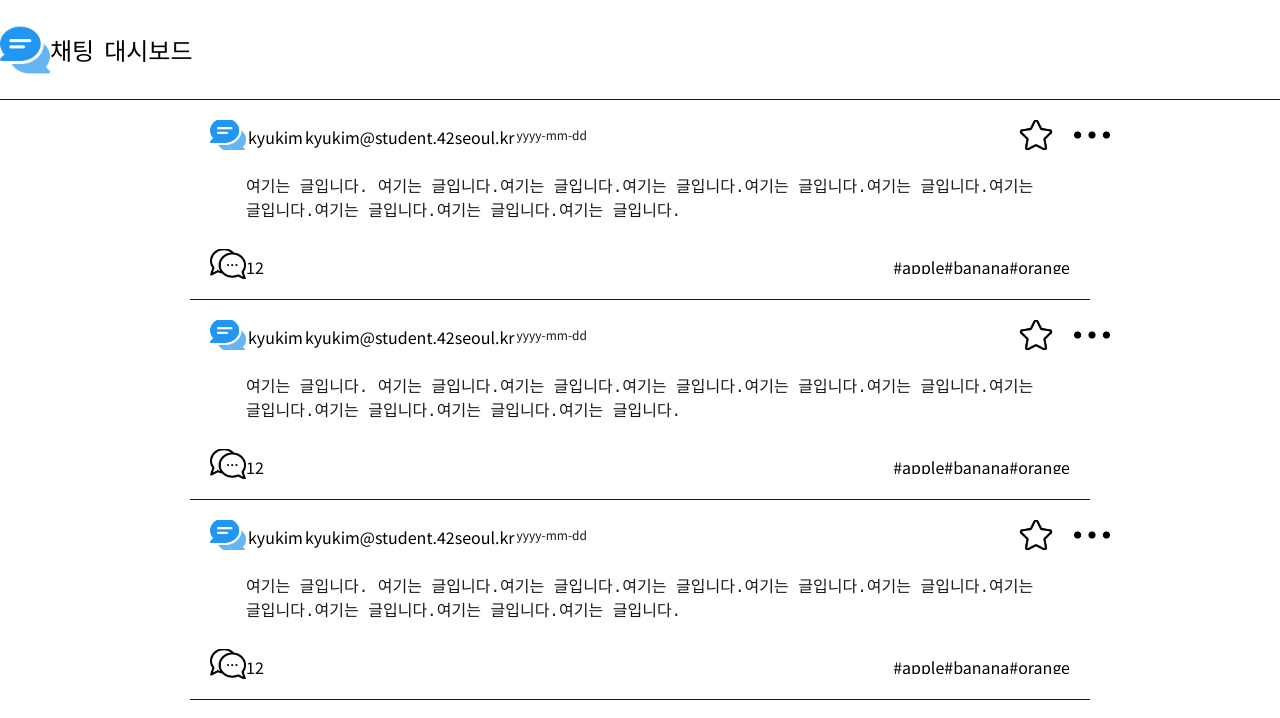
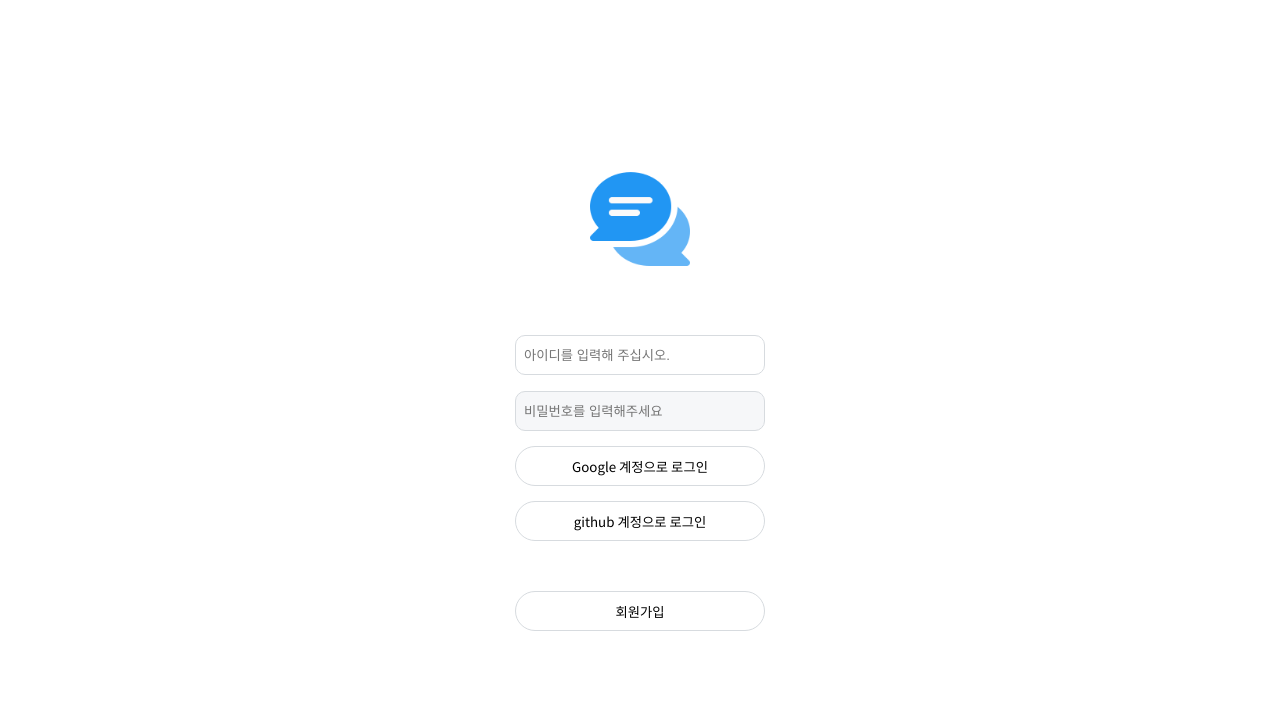
Before and after one commit to kyukim42seoul/SmallTwitter, a React (Vite) app: page / in a window 1280 px wide. Before the commit this address led to /thread. Shown: the top 718 px of the page. Built offline with nearby package versions, Linux system fonts and the light colour scheme.

Commit message:
[ADD] Signup && Login

```diff
--- a/src/App.jsx
+++ b/src/App.jsx
@@ -5,8 +5,8 @@ import {
   createBrowserRouter,
   createRoutesFromElements,
   Route,
+  Routes,
 } from "react-router-dom";
-import { Home } from "src/page/Home.jsx";
 import { Login } from "src/page/Login.jsx";
 import { ErrorPage } from "src/page/ErrorPage.jsx";
 import { Thread } from "src/page/Thread.jsx";
@@ -17,34 +17,132 @@ import { Write } from "src/page/Write.jsx";
 import { DateShortcutTest } from "src/page/Test/DateShortCutTest.jsx";
 import { CreateUserTestForm } from "src/page/Test/createUserTestForm.jsx";
 import { LoginTestForm } from "src/page/Test/LoginTestForm.jsx";
-import { CreateThreadTestForm } from "./page/Test/CreateThreadTestForm.jsx";
+import { CreateThreadTestForm } from "src/page/Test/CreateThreadTestForm.jsx";
+import { ProtectedRoute } from "src/page/ProtectedRoute.jsx";
+import Layout from "src/page/Layout.jsx";
 import "src/App.css";
+import { useEffect, useState } from "react";
 
-const router = createBrowserRouter(
-  createRoutesFromElements(
-    <>
-      <Route path="/" element={<Home />} errorElement={<ErrorPage />} />
-      <Route path="/home" element={<Home />}/>
-      <Route path="/login" element={<Login />} />
-      <Route path="/thread" element={<Thread />} />
-      <Route path="/profile" element={<Profile />} />
-      <Route path="/empty" element={<Empty />} />
-      <Route path="/post" element={<Post />} />
-      <Route path="/write" element={<Write />} />
-      <Route path="/date" element={<DateShortcutTest />} />
-      <Route path="/createUser" element={<CreateUserTestForm />} />
-      <Route path="/loginTest" element={<LoginTestForm />} />
-      <Route path="/createThread" element={<CreateThreadTestForm />} />
-    </>
-  )
-);
+const router = createBrowserRouter([
+  {
+    path: "/",
+    element: <Layout />,
+    errorElement: <ErrorPage />,
+    children: [
+      {
+        path: "",
+        element: (
+            <Login />
+        )
+      },
+      {
+        path: "login",
+        element: (
+          <Login />
+        ),
+      },
+      {
+        path: "thread",
+        element: (
+        <ProtectedRoute>
+          <Thread />
+        </ProtectedRoute>
+        ),
+      },
+      {
+        path: "profile",
+        element: (
+          <ProtectedRoute>
+            <Profile />
+          </ProtectedRoute>
+        )
+      },
+      {
+        path: "empty",
+        element: (
+          <ProtectedRoute>
+            <Empty />
+          </ProtectedRoute>
+        )
+      },
+      {
+        path: "post",
+        element: (
+          <ProtectedRoute>
+            <Post />
+          </ProtectedRoute>
+        )
+      },
+      {
+        path: "write",
+        element: (
+          <ProtectedRoute>
+            <Write />
+          </ProtectedRoute>
+        )
+      },
+      {
+        path: "date",
+        element: (
+          <ProtectedRoute>
+            <DateShortcutTest />
+          </ProtectedRoute>
+        )
+      },
+      {
+        path: "createUser",
+        element: (
+          <CreateUserTestForm />
+        )
+      },
+      {
+        path: "loginTest",
+        element: (
+          <LoginTestForm />
+        )
+      },
+      {
+        path: "createThread",
+        element: (
+          <CreateThreadTestForm />
+        )
+      },
+    ]
+  },
+]);
 
-if (document.cookie === "") {
-  document.cookie = "logged_in=yes";
-}
+//const router = createBrowserRouter(
+//  createRoutesFromElements(
+//    <>
+//      <Route path="/" element={<Layout />} errorElement={<ErrorPage />}>
+//        <Route path="/login" element={<Login />} />
+//        <Route path="/thread" element={<Thread />} />
+//        <Route path="/profile" element={<Profile />} />
+//        <Route path="/empty" element={<Empty />} />
+//        <Route path="/post" element={<Post />} />
+//        <Route path="/write" element={<Write />} />
+//        <Route path="/date" element={<DateShortcutTest />} />
+//        <Route path="/createUser" element={<CreateUserTestForm />} />
+//        <Route path="/loginTest" element={<LoginTestForm />} />
+//        <Route path="/createThread" element={<CreateThreadTestForm />} />
+//      </Route>
+//    </>
+//  )
+//);
 
 export function App() {
+  const [isLoggedIn, setIsLoggedIn] = useState(false);
+
+  useEffect(() => {
+    if (document.cookie === "yes") {
+      console.log(document.cookie);
+      setIsLoggedIn(true);
+    }
+  }, []);
+
   return (
-    <RouterProvider router={router} />
+    <>
+      <RouterProvider router={router} />
+    </>
   );
 }
--- a/src/common/Utils.js
+++ b/src/common/Utils.js
@@ -5,8 +5,10 @@
  */
 export const isValidForm = (input, regexp) => {
   const validRegex = new RegExp(regexp);
+  const result = validRegex.exec(input);
+  console.log(`isValidForm result : ${result}`)
 
-  return validRegex.exec(input);
+  return result;
 };
 
 /**
--- a/src/component/Login/LoginForm.jsx
+++ b/src/component/Login/LoginForm.jsx
@@ -1,6 +1,8 @@
 /**
  * Todos
  *  아이디 검사 통과 후 새로 생길 패스워드 칸으로 마우스 커서 이동
+ *
+ * 제출 버튼이 조건부 렌더링으로 갔을 땐 네트워크 요청이 큐에 들어가고(pending), 일반적으로 렌더링 됐을 땐 바로 요청을 수행하는 이유가 뭘까?
  */
 
 import { useState, useEffect } from "react";
@@ -10,37 +12,51 @@ import Button from "src/component/Common/Button.jsx";
 import { keyDownHandler, isValidForm } from "src/common/Utils.js";
 import { emailRegExp, passwordRegExp } from "src/data/regex.js";
 import axios from "axios";
+import styled from "styled-components";
+import { useNavigate } from "react-router-dom";
 
 export const LoginForm = () => {
+  const navigate = useNavigate();
   const [userEmail, setUserEmail] = useState("");
-  const [password, setPassword] = useState("");
+  const [userPassword, setUserPassword] = useState("");
   const [isValidId, setIsValidId] = useState(false);
   const [isValidPassword, setIsValidPassword] = useState(false);
   const [idPlaceholder, setIdPlaceholer] = useState("아이디를 입력해 주십시오.");
   const [passwordPlaceholder, setPasswordPlaceholer] = useState("비밀번호를 입력해 주십시오.");
 
-
   const inValidFormInputText = "잘못된 형식입니다.";
   const existedIdText = "이미 사용 중인 아이디입니다.";
 
-  useEffect(()=>{
-    if (isValidPassword) {
-      axios.post("http://127.0.0.1:3232/api/validation", {userEmail: userEmail, userPw: password})
-      .then((res) => console.log(`Response from server validation: ${res.data}`))
-      .catch((error)=> console.error(`Error validation: ${error}`))
+  const allFieldsFilled = userEmail && userPassword;
+
+  const onSubmitHandler = (event) => {
+    event.preventDefault();
+    if (allFieldsFilled) {
+      axios.post("http://localhost:3232/users/login", {
+        userEmail,
+        userPassword
+      },
+      {
+        headers: { "Content-Type": `application/json` },
+      })
+      .then(res => {
+        if (res.status === 200) {
+          console.log(`Login Data : `, res.data);
+          window.localStorage.setItem("userId", res.data);
+          navigate("/thread");
+          return ;
+        }
+        console.log(`res received : `, res.data);
+      })
+      .catch(err => console.error(err.message));
     } else {
-      console.log("Is not valid from password");
+      console.log('Please fill all the fields');
     }
-  }, [isValidPassword]);
-
-  useEffect(()=>{
-    axios.post("http://127.0.0.1:3232/api/validation/email", {userEmail: userEmail})
-    .then((res) => {})
-    .catch((error) => console.error("Error email validation: ", error));
-  }, [isValidId]);
+  };
 
   return (
     <FlexContainer direction="column" padding="15px" between="15px">
+      <StyledForm onSubmit={onSubmitHandler}>
         <Input
           placeholder={idPlaceholder}
           value={userEmail}
@@ -51,25 +67,17 @@ export const LoginForm = () => {
             };
           }}
           />
-      {isValidId && (
-        <>
         <Input
           type="password"
           placeholder="비밀번호를 입력해주세요"
+          value={userPassword}
           autoFocus={true}
-            onChange={(event)=>{setPassword(event.target.value)}}
-            onKeyDown={(event)=>{
-            if (event.key === "Enter") {
-              setIsValidPassword(isValidForm(password, passwordRegExp));
-              }
-            }}
+          onChange={(event)=>{setUserPassword(event.target.value)}}
         />
-          <span>영문 대문자/소문자/특수문자(!#@)를 포함하여 8 ~ 12자리</span>
-        </>
+        {allFieldsFilled && (
+          <Button>로그인</Button>
         )}
-      {isValidPassword && (
-        <Input placeholder="어떤 닉네임을 사용하시겠습니까?" onKeyDown={(event)=> keyDownHandler(event, setNickname)} />
-      )}
+      </StyledForm>
       <Button onClick={() => console.log(`google login clicked!`)}>
         Google 계정으로 로그인
       </Button>
@@ -79,3 +87,11 @@ export const LoginForm = () => {
     </FlexContainer>
   );
 };
+
+const StyledForm = styled.form`
+  display: flex;
+  flex-direction: column;
+  > input, button {
+    margin-top: 1rem;
+  }
+`;
--- a/src/component/Login/SignUpForm.jsx
+++ b/src/component/Login/SignUpForm.jsx
@@ -1,3 +1,11 @@
+// onKeyDown 에서 shift 도 이벤트를 발생시키기 때문에 워닝이 발생한다. Enter 를 확인할 다른 방법을 생각해야 한다.
+/*
+Uncaught TypeError: inputTypes.contains is not a function
+    at isTextElement (<anonymous>:14:31)
+    at <anonymous>:31:26
+    at <anonymous>:66:3
+*/
+
 import { useState } from "react";
 import axios from "axios";
 import styled from "styled-components";
@@ -8,14 +16,34 @@ import Button from "src/component/Common/Button.jsx";
 import FlexContainer from "../Common/FlexContainer";
 
 export const SignUpForm = ({ setIsOpen }) => {
-  const [newID, setNewID] = useState("");
-  const [newPassword, setNewPassword] = useState("");
-  const [newConfirmPassword, setNewConfirmPassword] = useState("");
+  const [userEmail, setUserEmail] = useState("");
+  const [userPassword, setUserPassword] = useState("");
+  const [checkingPassword, setCheckingPassword] = useState("");
+  const [userName, setUserName] = useState("");
+  const allFieldsFilled = userEmail && userPassword && checkingPassword && userName;
 
   const onSubmitHandler = (event) => {
     event.preventDefault();
     console.log(`signup submit occured`);
     // 모든 엔터에서 이벤트 발생 중...
+    if (allFieldsFilled) {
+      axios.post("http://localhost:3232/users/signup", {
+        userEmail,
+        userPassword,
+        userName
+      }, {
+        headers: { "Content-Type": `application/json` },
+      })
+      .then(res => {
+        if (res.status === 200) {
+          console.log(res.status, res.data);
+          setIsOpen(false);
+        }
+      })
+      .catch(err => console.error(err.message))
+    } else {
+      console.log('Please fill all the fields');
+    }
   };
 
   return (
@@ -23,28 +51,35 @@ export const SignUpForm = ({ setIsOpen }) => {
       <StyledSignUpForm onSubmit={onSubmitHandler}>
         <FlexContainer direction="column" between="10px">
           <Input
-            placeholder="아이디를 입력해주세요"
-            onKeyDown={(event) => keyDownHandler(event, setNewID)}
+            placeholder="이메일을 입력해주세요"
+            value={userEmail}
+            onKeyDown={(event) => keyDownHandler(event, setUserEmail)}
+            onChange={(e) => {setUserEmail(e.target.value)}}
           />
-          {isValidForm(newID, emailRegExp) && (
+          {isValidForm(userEmail, emailRegExp) && (
             <Input
               type="password"
               placeholder="비밀번호를 입력해주세요"
-              onKeyDown={(event) => keyDownHandler(event, setNewPassword)}
+              value={userPassword}
+              onKeyDown={(event) => keyDownHandler(event, setUserPassword)}
+              onChange={(e) => {setUserPassword(e.target.value)}}
             />
           )}
-          {isValidForm(newPassword, passwordRegExp) && (
+          {isValidForm(userPassword, passwordRegExp) && (
             <Input
               type="password"
               placeholder="비밀번호를 확인해주세요"
+              value={checkingPassword}
               onKeyDown={(event) =>
-                keyDownHandler(event, setNewConfirmPassword)
+                keyDownHandler(event, setCheckingPassword)
               }
+              onChange={(e) => {setCheckingPassword(e.target.value)}}
             />
           )}
-          {newConfirmPassword && !(newPassword === newConfirmPassword) && (
+          {checkingPassword && !(userPassword === checkingPassword) && (
             <p style={{ color: "red" }}>비밀번호를 다시 확인해주십시오</p>
           )}
+          <Input placeholder="닉네임을 적어주세요" value={userName} onChange={(e) => {setUserName(e.target.value)}} />
           <Button onClick={() => {}}>Submit</Button>
           <Button onClick={() => setIsOpen(false)}>close</Button>
         </FlexContainer>
--- a/src/page/Home.jsx
+++ /dev/null
@@ -1,23 +0,0 @@
-import { useEffect } from "react";
-import { useNavigate } from "react-router-dom";
-import { getCookieValueByName } from "src/common/CookieUtils.js";
-import { useRecoilState } from "recoil";
-import { loginState } from "src/common/AuthStates.js";
-
-// localstorage/logged_in 에 따른 페이지 라우팅
-export const Home = () => {
-  const navigate = useNavigate();
-  const [isLoggedIn, setIsLoggedIn] = useRecoilState(loginState);
-
-  useEffect(()=>{
-    if (getCookieValueByName("logged_in") === "yes") {
-      setIsLoggedIn(true);
-      navigate("/thread");
-    } else {
-      setIsLoggedIn(false);
-      navigate("/login");
-    };
-  });
-
-  return <></>
-};
--- /dev/null
+++ b/src/page/Layout.jsx
@@ -0,0 +1,13 @@
+import { Outlet } from "react-router-dom";
+import { SideBar } from "../component/Test/SideBar.jsx";
+
+const Layout = () => {
+  return (
+    <>
+      <SideBar />
+      <Outlet />
+    </>
+  );
+};
+
+export default Layout;
--- a/src/page/Login.jsx
+++ b/src/page/Login.jsx
@@ -4,17 +4,14 @@ import FlexContainer from "src/component/Common/FlexContainer.jsx";
 import Button from "src/component/Common/Button.jsx";
 import { LoginForm } from "src/component/Login/LoginForm.jsx";
 import { SignUpForm } from "src/component/Login/SignUpForm.jsx";
-import { SideBar } from "src/component/Test/SideBar";
 
 const StyledWrapper = styled.div``;
 
 export const Login = () => {
   const [isOpen, setIsOpen] = useState(false);
 
-
   return (
     <StyledWrapper>
-      <SideBar/>
       <FlexContainer
         direction="column"
         padding="0px"
--- /dev/null
+++ b/src/page/ProtectedRoute.jsx
@@ -0,0 +1,10 @@
+import { Navigate } from "react-router-dom";
+import { getCookieValueByName } from "src/common/CookieUtils.js";
+
+// localstorage/logged_in 에 따른 페이지 라우팅
+export const ProtectedRoute = ({children}) => {
+  if (!window.localStorage.getItem("userId")) {
+    return <Navigate to="/login" />
+  }
+  return children;
+};
--- a/src/page/Test/CreateUserTestForm.jsx
+++ b/src/page/Test/CreateUserTestForm.jsx
@@ -16,7 +16,7 @@ export const CreateUserTestForm = () => {
     if (allFieldsFilled) {
       // 여기에 제출 로직을 작성합니다.
       console.log('Form Submitted', { input1, input2, input3 });
-      axios.post("http://localhost:3232/users", {
+      axios.post("http://localhost:3232/users/signup", {
         userEmail: input1,
         userPassword: input2,
         userName: input3
--- a/src/page/Write.jsx
+++ b/src/page/Write.jsx
@@ -24,7 +24,7 @@ export const Write = () => {
     <div style={{display:"flex", flexDirection:"column", height:"inherit", padding:"0 1.6em"}}>
       <header>
         <div style={{display:"flex", flexDirection:"row", alignItems:"center", gap:"1em", height:"54px"}}>
-          <button onClick={()=>navigate("/home")} style={{width:"54px"}}>
+          <button onClick={()=>navigate("/")} style={{width:"54px"}}>
             <FiArrowLeft size={"2em"}/>
           </button>
           <span style={{fontSize:"20px", fontWeight:"bold"}}>Write</span>
```
Also changed, not shown: src/component/Test/SideBar.jsx (+0 -1 lines). Lines whose indentation alone changed are shown as unchanged.
